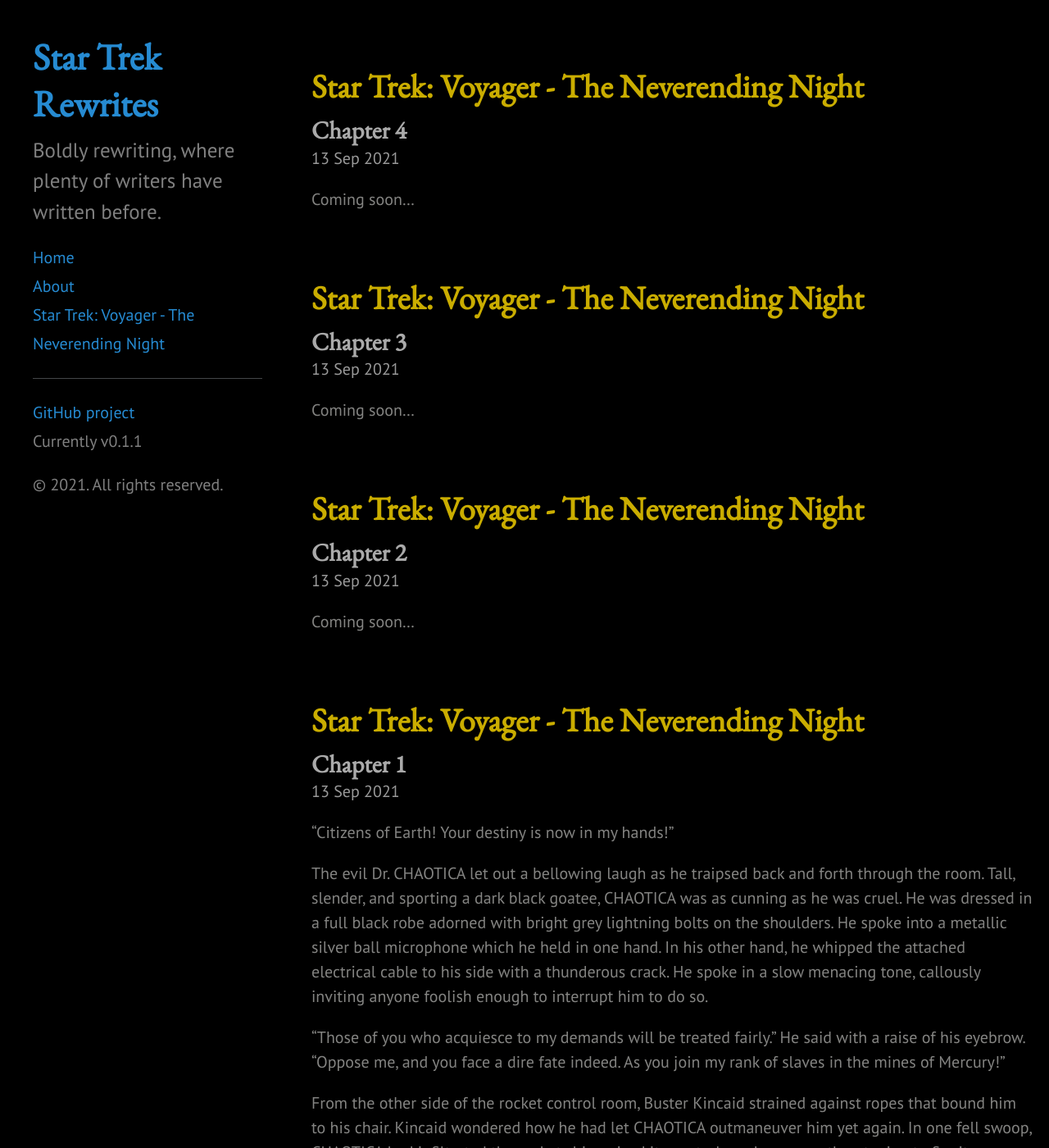
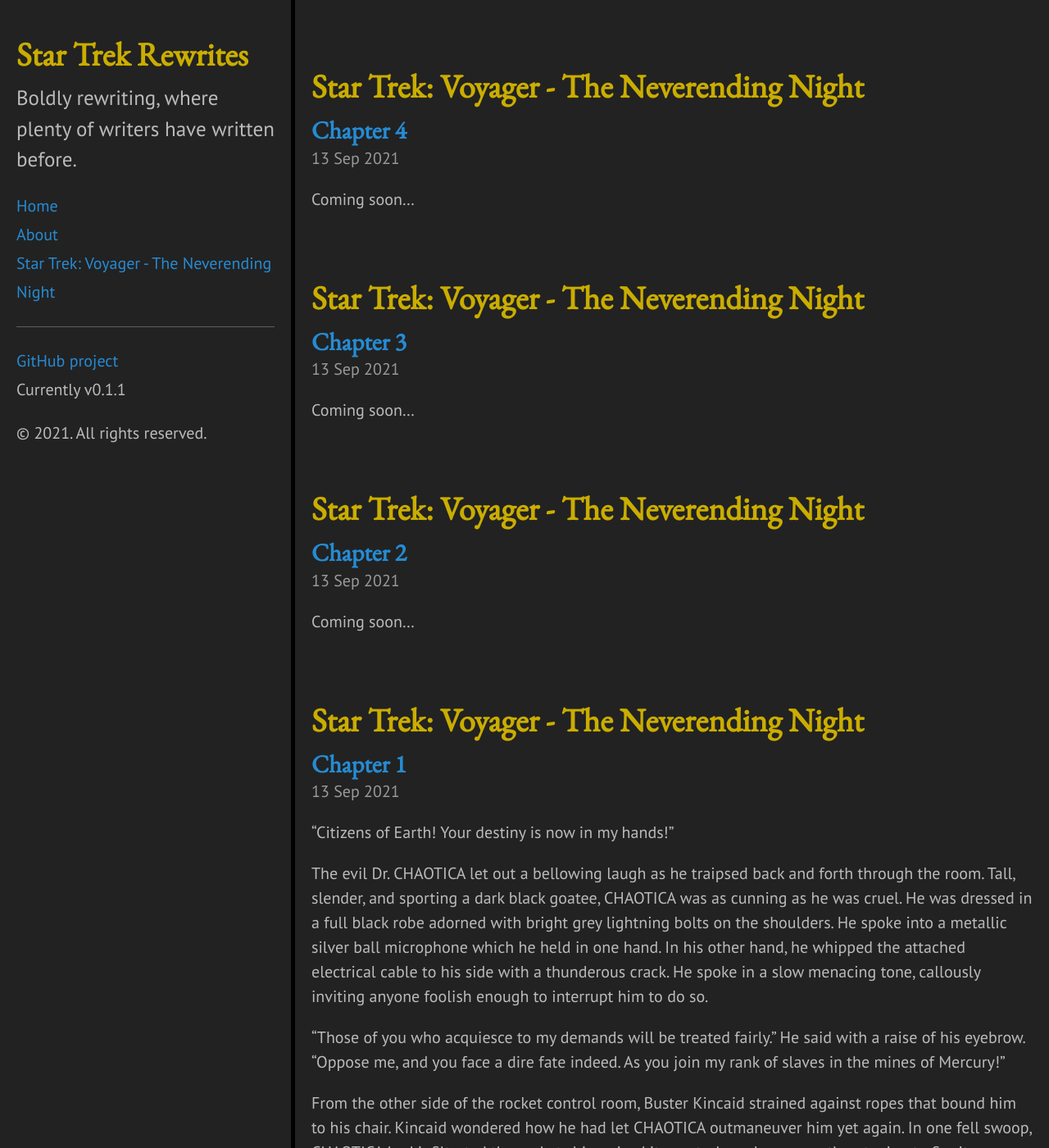
Before and after one commit to jnissenbaum18/startrekrewrites, a Jekyll site: the page built from index.html, in a window 1280 px wide and 1400 px high. Shown: the whole window at 82% size. Built offline with Jekyll 4.4.1, drawn with Linux system fonts in a browser that asks for light colours; the list of posts is cut into pages by our own code.

Commit message:
styling updates

```diff
--- a/public/css/blackdoc.css
+++ b/public/css/blackdoc.css
@@ -32,8 +32,8 @@
 }
 
 body {
-  color: #848482;
-  background-color: #000000;
+  color: #bbb;
+  background-color: #222;
 }
 
 h1,
@@ -43,7 +43,7 @@
 h5,
 h6 {
   font-family: 'EB Garamond', serif;
-  color: #aaa;
+  color: #268bd2;
 }
 
 h1 a,
@@ -188,9 +188,10 @@
 .sidebar {
   text-align: center;
   padding: 2rem 1rem;
-  color: rgba(255, 255, 255, .5);
-  background-color: #000;
+  /* color: rgba(255, 255, 255, .5); */
+  background-color: #222;
   overflow: auto;
+  border-right: 5px solid black;
 }
 @media (min-width: 48em) {
   .sidebar {
@@ -208,12 +209,18 @@
   color: #268bd2;
 }
 
+
+
 /* About section */
 .sidebar-about h1 {
   color: #268bd2;
   margin-top: 0;
   font-family: 'Noto Serif', serif;
-  font-size: 2.25rem;
+  font-size: 2rem;
+}
+
+.sidebar-about h1 a {
+  color: #caad00;
 }
 
 /* Sidebar nav */
@@ -244,6 +251,7 @@
     right: 1rem;
     bottom: 1rem;
     left: 1rem;
+    padding: 0;
   }
 }
 
```
